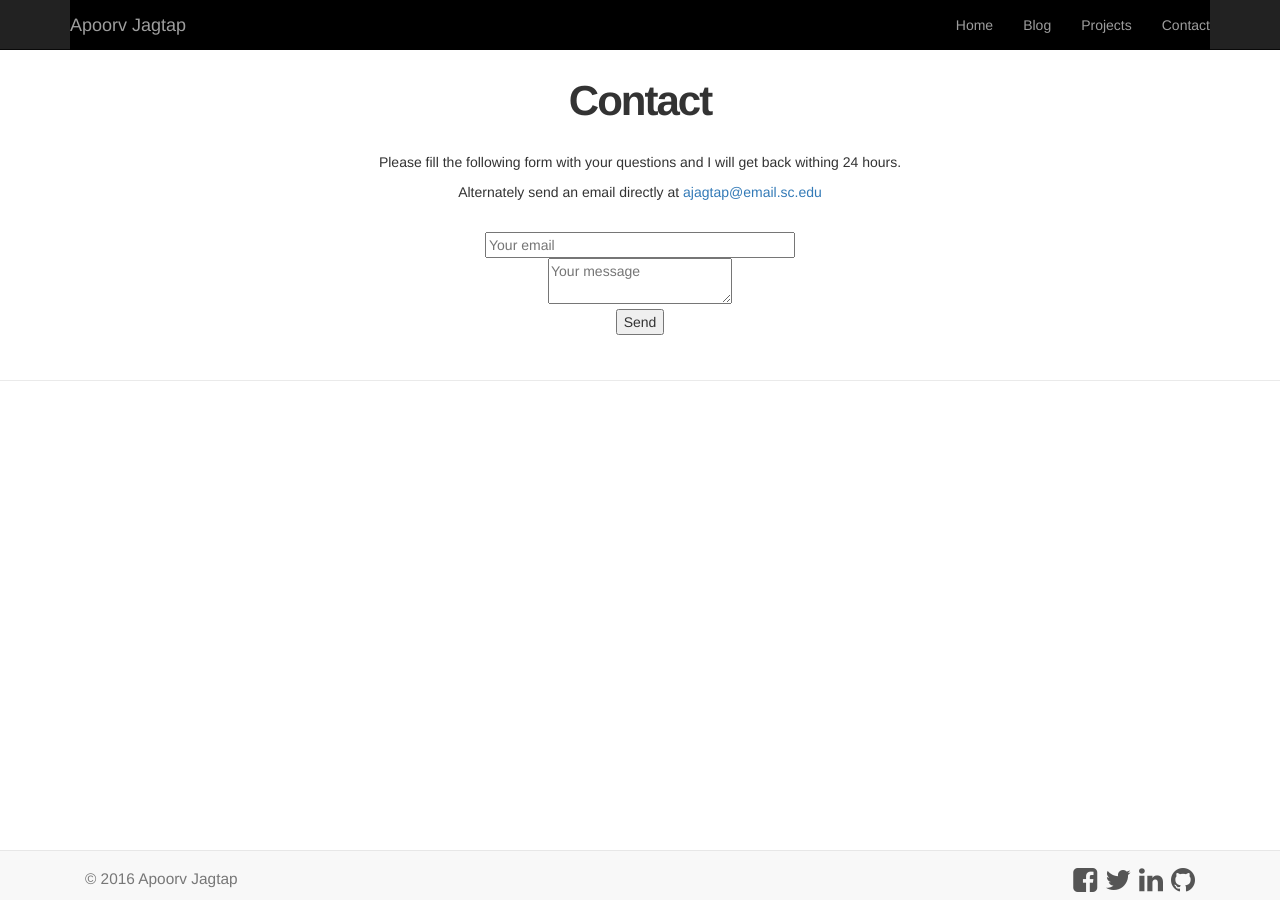
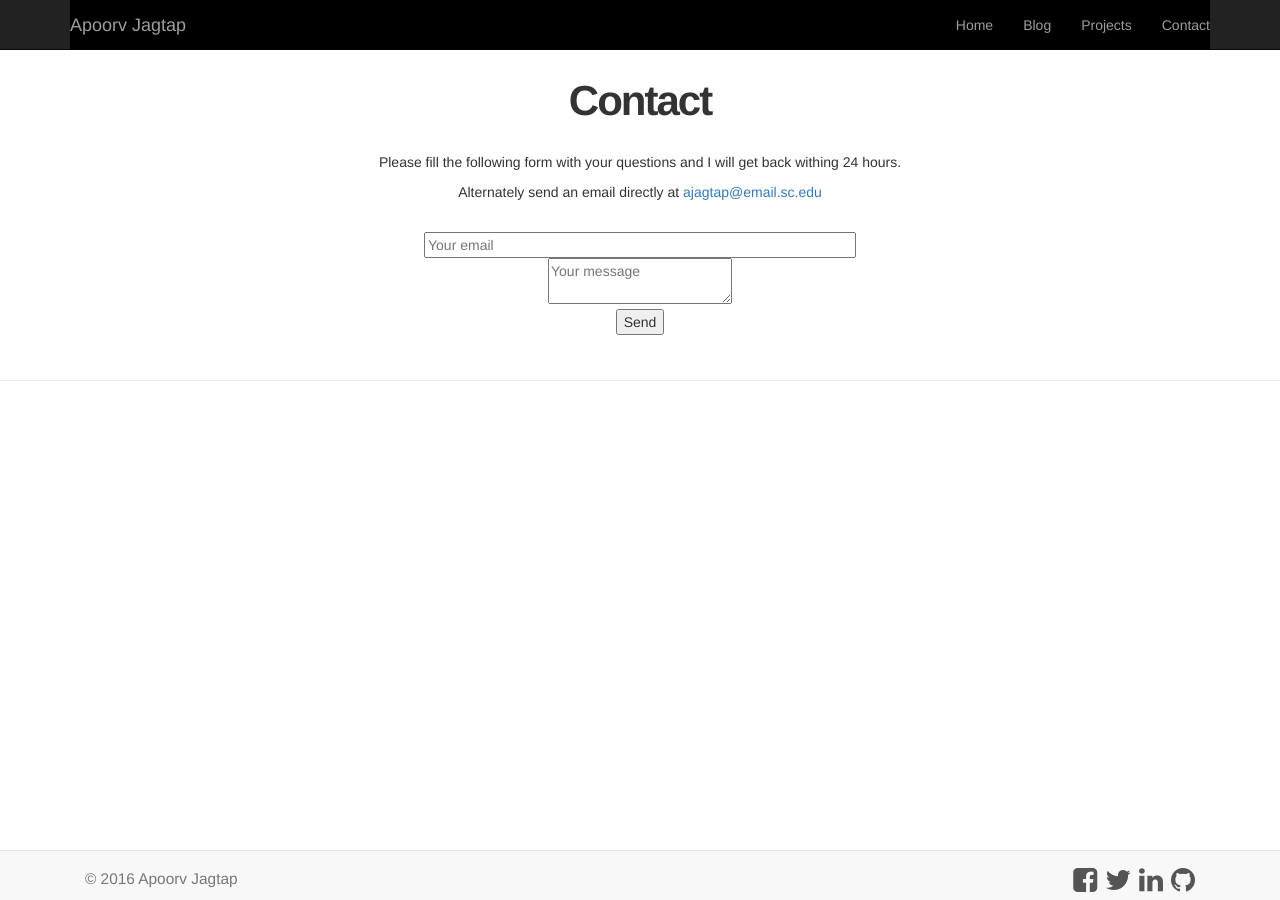
Before and after one commit to apoorv98/apoorv98.github.io, a Jekyll site: the page built from contact/index.html, in a window 1280 px wide. Built offline with Jekyll 4.4.1, drawn with Linux system fonts in a browser that asks for light colours; nearby versions of some CDN libraries.

Commit message:
minor fixes

```diff
--- a/contact/index.html
+++ b/contact/index.html
@@ -9,8 +9,8 @@ title: Apoorv Jagtap | Contact
 <!--<p>Email: ajagtap@email.sc.edu</p> -->
 <form method="POST" action="http://formspree.io/ajagtap@email.sc.edu"><br />
 <center>
-  <input name="email" placeholder="Your email" type="email" size="35"><br />
-  <textarea name="message" placeholder="Your message" size="35"></textarea><br />
+  <input name="email" placeholder="Your email" type="email" size="50"><br />
+  <textarea name="message" placeholder="Your message" size="70"></textarea><br />
   <button type="submit">Send</button>
 </center>
 </form>
```
